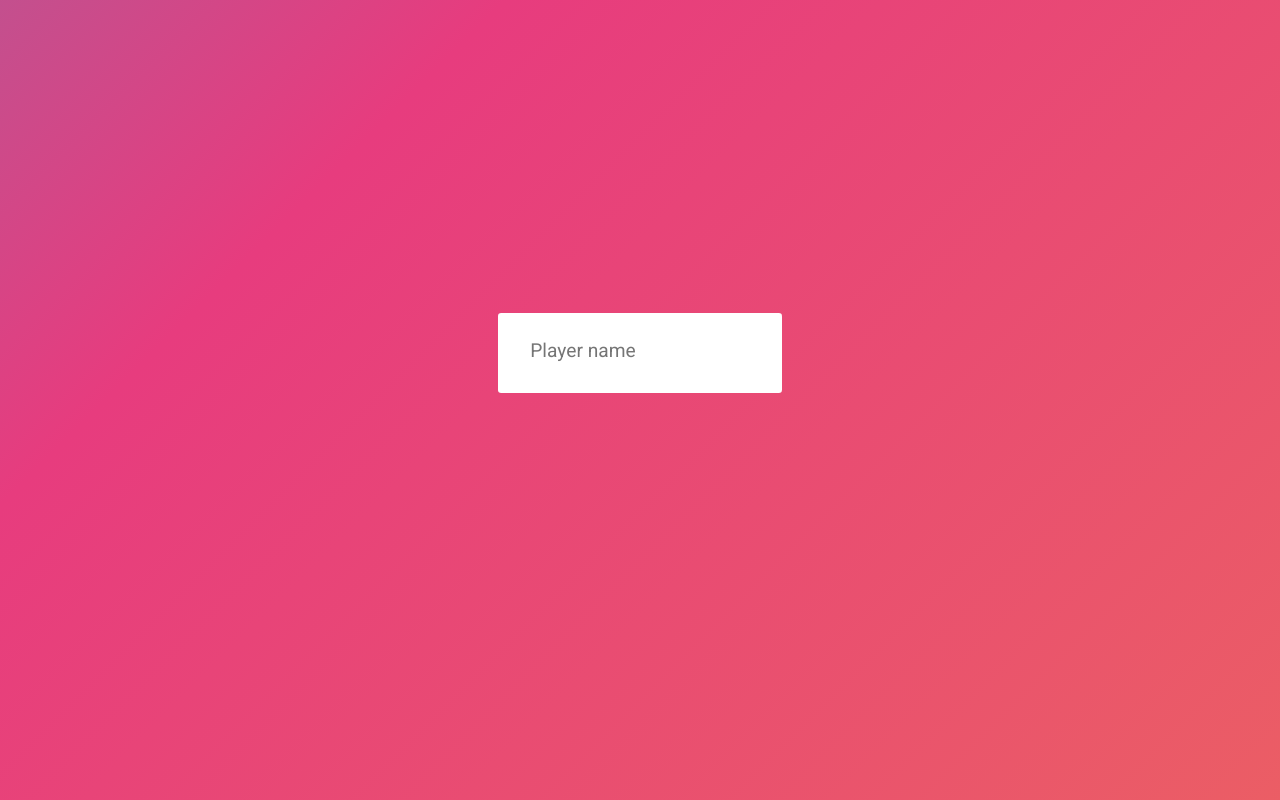
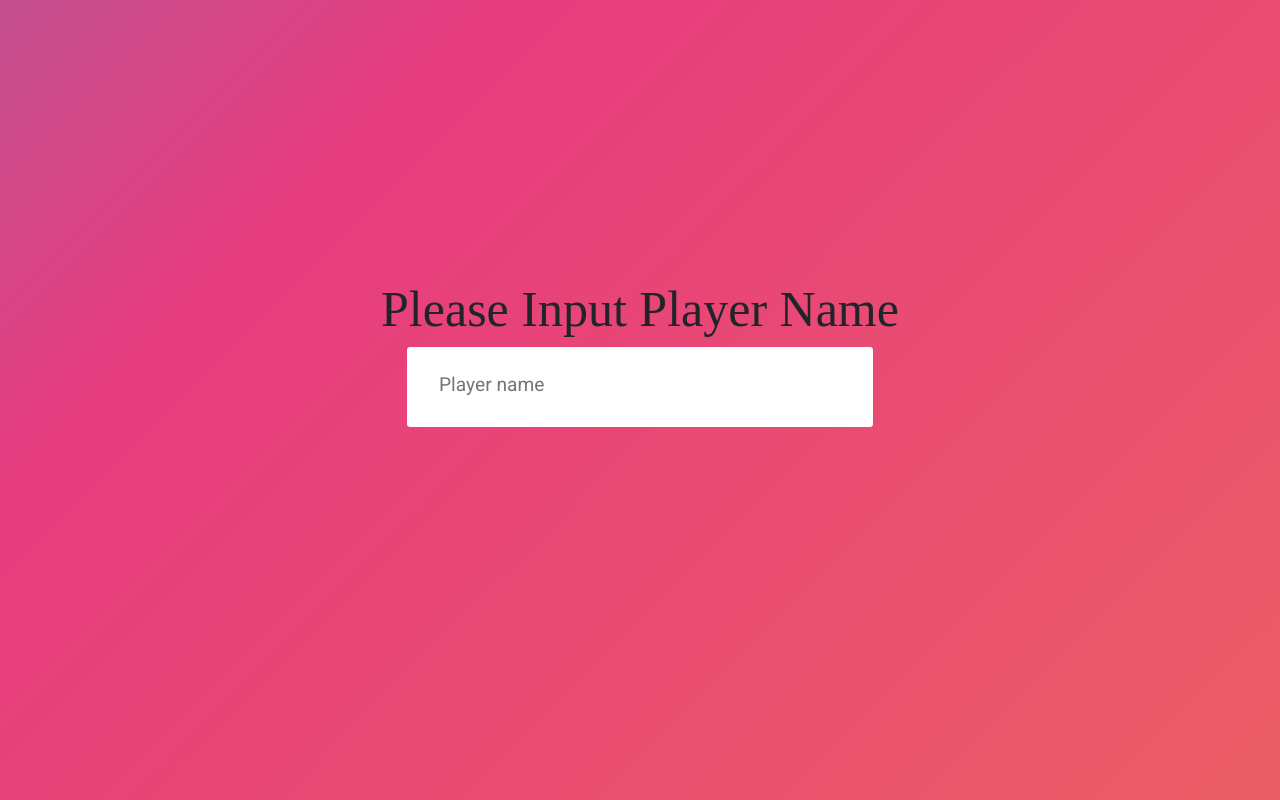
Before and after one commit to tranhaibao1997/Rock-Paper-Scissors, a React (Create React App) app: page / in a window 1280 px wide. Built offline with nearby package versions, Linux system fonts and the light colour scheme.

Commit message:
add h1 input

```diff
--- a/src/App.css
+++ b/src/App.css
@@ -139,7 +139,7 @@ body {
 
   #btn {
     width: 300px;
-    background: #222;
+    background: darkred;
     height: 50px;
     min-width: 150px;
     border: none;
--- a/src/App.js
+++ b/src/App.js
@@ -171,7 +171,10 @@ function App() {
 
 
       {
-        user == null ? <div className="form__group">
+        user == null ?
+
+        <div className="form__group">
+            <h1>Please Input Player Name</h1>
         <input type="text"  onChange={(e) => getInputChange(e)} onKeyDown={(e) => keyPress(e)} className="form__input" id="name" placeholder="Player name" required="" />
         <label for="name" class="form__label">Player Name</label>
       </div> : <div className="container">
```
